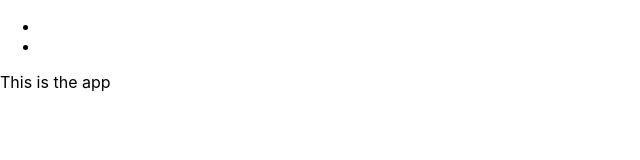
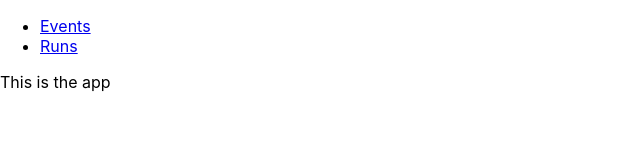
Before and after one commit to buraizu/emerald_city_runs, a React (Create React App) app in the folder client/: page / in a window 1280 px wide. Shown: the top 160 px of the page, without its empty margins (0-640 px from the left). Built offline with nearby package versions, Linux system fonts and the light colour scheme; no server answers.

Commit message:
Add Router Links to Header component

```diff
--- a/client/src/Header.js
+++ b/client/src/Header.js
@@ -4,8 +4,8 @@ import { Link } from 'react-router-dom';
 const Header = () => (
   <header>
     <ul>
-      <li></li>
-      <li></li>
+      <li><Link to="/events">Events</Link></li>
+      <li><Link to="/runs">Runs</Link></li>
     </ul>
   </header>
 )
```
